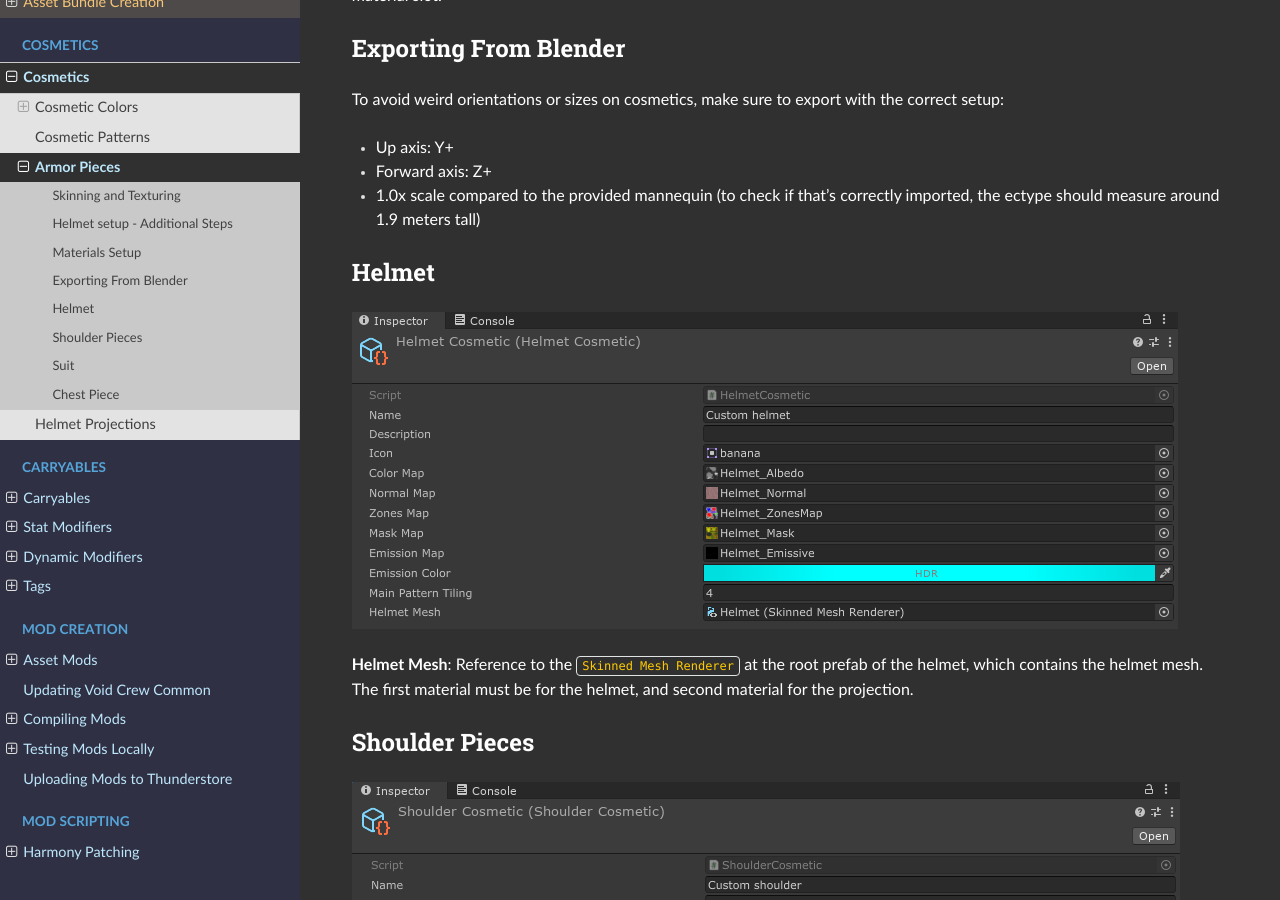
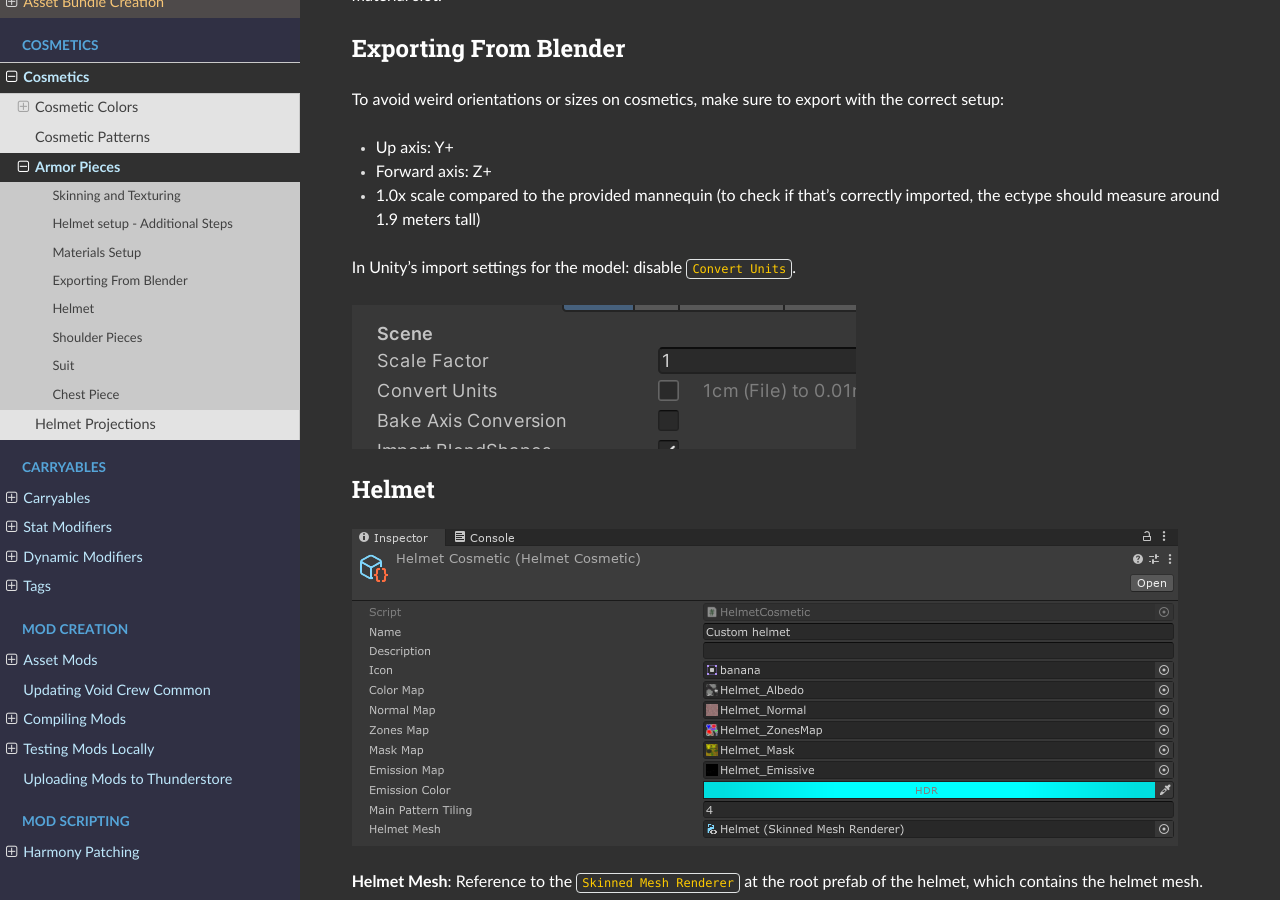
Before and after one commit to HutlihutGames/void_crew_modding_documentation, a Sphinx documentation site: the page built from Docs/Cosmetics/ArmorPieces.md, in a window 1280 px wide and 900 px high, scrolled down 4530 px. Built offline with Sphinx 7.4.7 and the Read the Docs theme 3.1.0, drawn with Linux system fonts in a browser that asks for light colours.

Commit message:
Added that Convert Units should be disabled on import

```diff
--- a/Docs/Cosmetics/ArmorPieces.md
+++ b/Docs/Cosmetics/ArmorPieces.md
@@ -98,6 +98,10 @@ To avoid weird orientations or sizes on cosmetics, make sure to export with the
 - Forward axis: Z+
 - 1.0x scale compared to the provided mannequin (to check if that's correctly imported, the ectype should measure around 1.9 meters tall)
 
+In Unity's import settings for the model: disable `Convert Units`.
+
+![ConvertUnits](img/convertunits.png)
+
 ## Helmet
 ![Cosmetic_Helmet](img/Cosmetic_Helmet.png)
 
```
Also changed, not shown: Docs/Cosmetics/img/convertunits.png (added).
